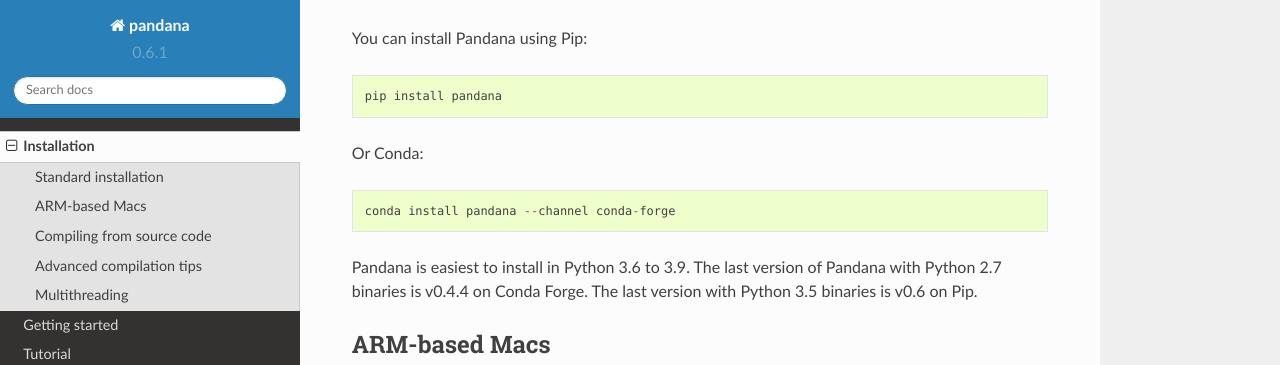
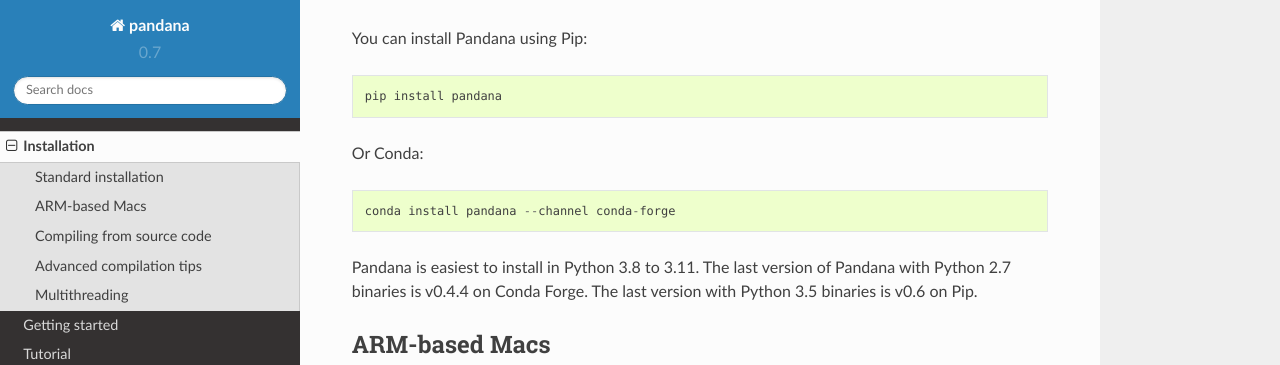
Before and after one commit to UDST/pandana, a Sphinx documentation site: the page built from docs/source/installation.rst, in a window 1280 px wide and 900 px high, scrolled down 309 px. Shown: the top 365 px of the window. Built offline with Sphinx 7.4.7 and the Read the Docs theme 2.0.0, drawn with Linux system fonts in a browser that asks for light colours.

Commit message:
Staging v0.7 release (#186)

```diff
--- a/docs/source/conf.py
+++ b/docs/source/conf.py
@@ -57,9 +57,9 @@
 # built documents.
 #
 # The short X.Y version.
-version = '0.6.1'
+version = '0.7'
 # The full version, including alpha/beta/rc tags.
-release = '0.6.1'
+release = '0.7'
 
 # The language for content autogenerated by Sphinx. Refer to documentation
 # for a list of supported languages.
--- a/docs/source/index.rst
+++ b/docs/source/index.rst
@@ -8,7 +8,7 @@
 
 Pandana is a Python library for network analysis that uses `contraction hierarchies <https://en.wikipedia.org/wiki/Contraction_hierarchies>`_ to calculate super-fast travel accessibility metrics and shortest paths. The numerical code is in C++.
 
-v0.6.1, released March 17, 2021.
+v0.7, released July 26, 2023.
 
 
 Acknowledgments
--- a/docs/source/installation.rst
+++ b/docs/source/installation.rst
@@ -17,7 +17,7 @@
 
     conda install pandana --channel conda-forge
 
-Pandana is easiest to install in Python 3.6 to 3.9. The last version of Pandana with Python 2.7 binaries is v0.4.4 on Conda Forge. The last version with Python 3.5 binaries is v0.6 on Pip.
+Pandana is easiest to install in Python 3.8 to 3.11. The last version of Pandana with Python 2.7 binaries is v0.4.4 on Conda Forge. The last version with Python 3.5 binaries is v0.6 on Pip.
 
 
 ARM-based Macs
--- a/pandana/__init__.py
+++ b/pandana/__init__.py
@@ -1,3 +1,3 @@
 from .network import Network
 
-version = __version__ = '0.7.dev0'
+version = __version__ = '0.7'
```
Also changed, not shown: CHANGELOG.md (+14 -0 lines), CONTRIBUTING.md (+2 -0 lines), README.md (+1 -1 lines), setup.py (+19 -19 lines), 8 other files.
